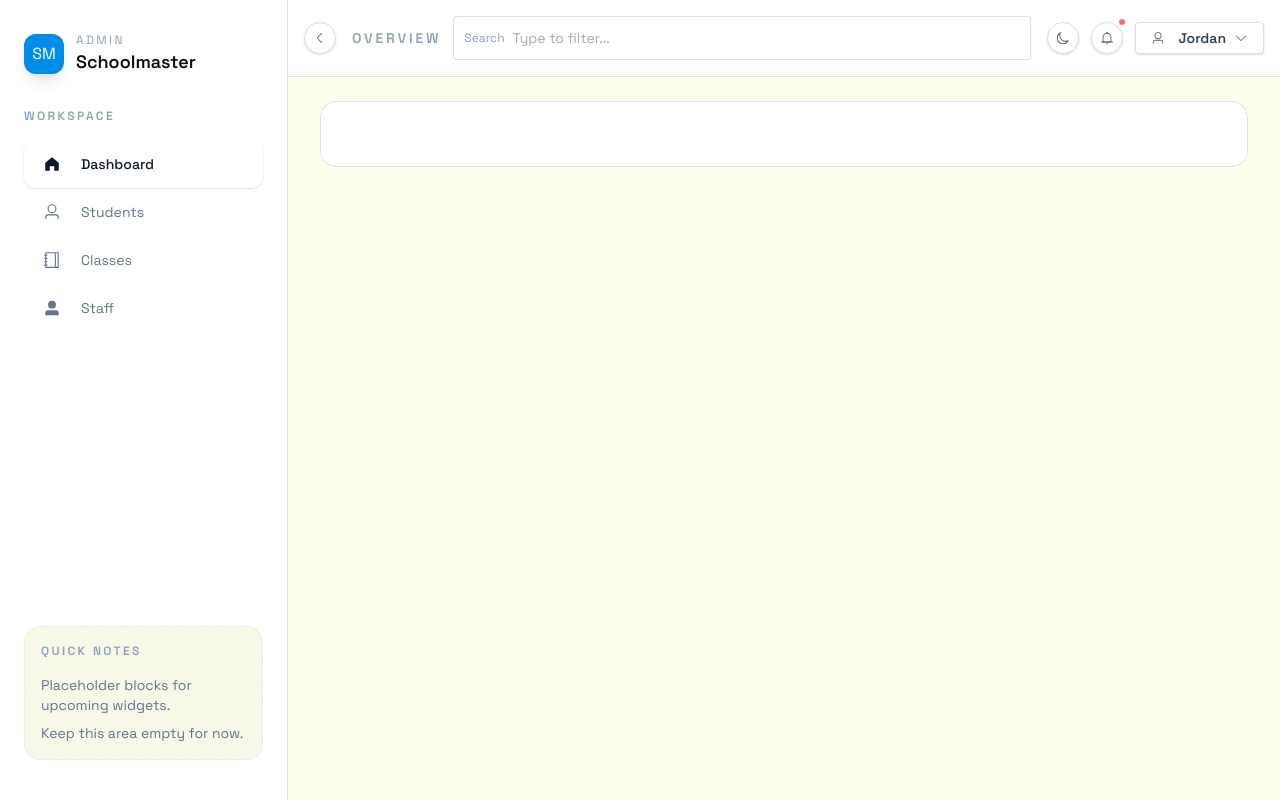
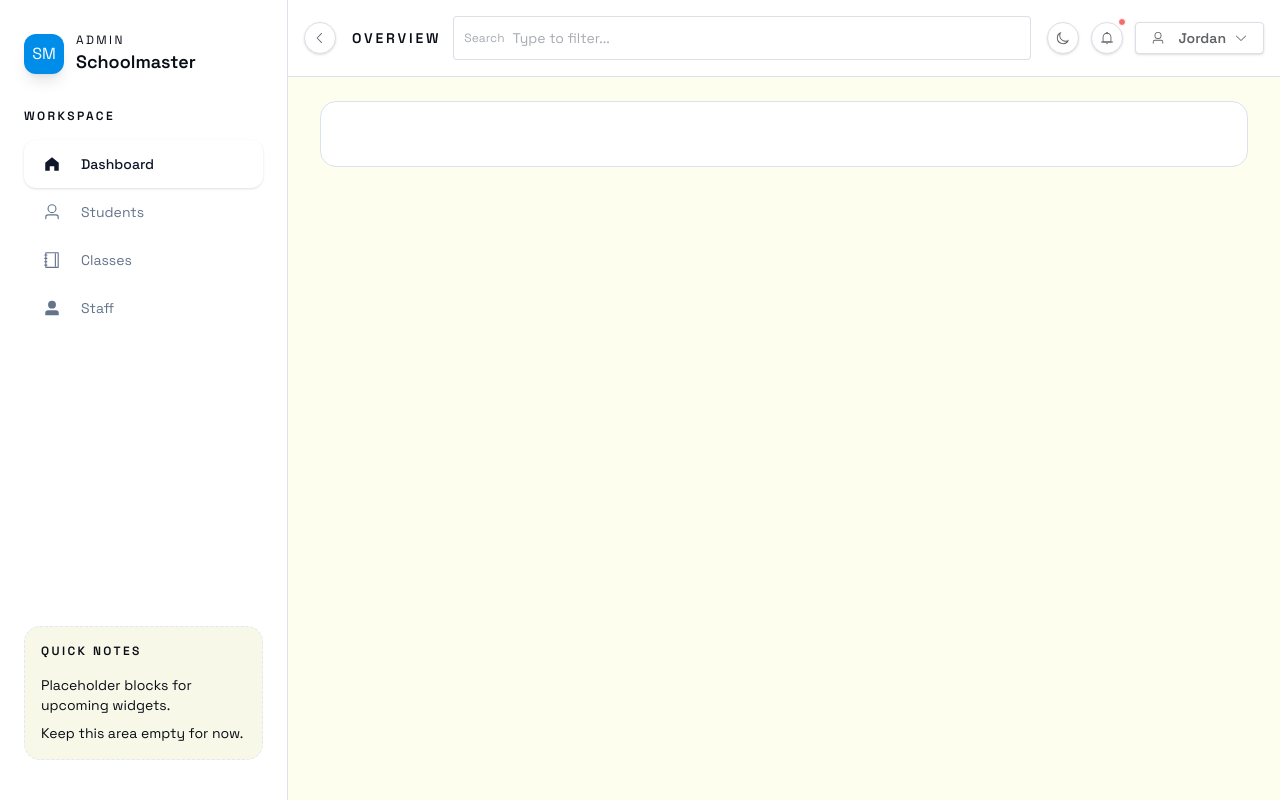
Before and after one commit to edersondev/schoolmaster-front, a Vue app: page / in a window 1280 px wide. Built offline with nearby package versions, Linux system fonts and the light colour scheme.

Commit message:
feat: refine UI styles across admin components for improved consistency

```diff
--- a/src/components/admin/AdminSidebar.vue
+++ b/src/components/admin/AdminSidebar.vue
@@ -18,14 +18,14 @@ const menuItems = [
 
 const menuItemClass = computed(() =>
   collapsed
-    ? '!h-12 !w-12 !justify-center !rounded-xl !px-0 !text-slate-500 hover:!bg-slate-50'
-    : '!h-12 !rounded-xl !px-4 !text-sm !text-slate-500 hover:!bg-slate-50'
+    ? '!h-12 !w-12 !justify-center !rounded-xl !px-0 hover:!bg-slate-50'
+    : '!h-12 !rounded-xl !px-4 !text-sm hover:!bg-slate-50'
 )
 
 const dashboardClass = computed(() =>
   collapsed
-    ? '!h-12 !w-12 !justify-center !rounded-xl !px-0 !text-slate-900 !bg-white !shadow-sm'
-    : '!h-12 !rounded-xl !px-4 !text-sm !font-medium !text-slate-900 !bg-white !shadow-sm'
+    ? '!h-12 !w-12 !justify-center !rounded-xl !px-0 !bg-white !shadow-sm'
+    : '!h-12 !rounded-xl !px-4 !text-sm !font-medium !bg-white !shadow-sm'
 )
 </script>
 
@@ -36,13 +36,13 @@ const dashboardClass = computed(() =>
         SM
       </div>
       <div v-if="!collapsed">
-        <p class="text-xs uppercase tracking-[0.2em] text-slate-400">Admin</p>
+        <p class="text-xs uppercase tracking-[0.2em]">Admin</p>
         <p class="text-lg font-semibold text-[color:var(--color-foreground)]">Schoolmaster</p>
       </div>
     </div>
 
     <div class="space-y-4" :class="collapsed ? 'w-full' : ''">
-      <p v-if="!collapsed" class="text-xs font-semibold uppercase tracking-[0.2em] text-slate-400">Workspace</p>
+      <p v-if="!collapsed" class="text-xs font-semibold uppercase tracking-[0.2em]">Workspace</p>
       <ElMenu
         class="border-0 !border-r-0 bg-transparent"
         background-color="transparent"
@@ -76,8 +76,8 @@ const dashboardClass = computed(() =>
       v-if="!collapsed"
       class="mt-auto space-y-4 rounded-2xl border border-dashed border-slate-200 bg-[color:var(--color-surface-muted)] p-4"
     >
-      <p class="text-xs font-semibold uppercase tracking-[0.2em] text-slate-400">Quick Notes</p>
-      <div class="space-y-2 text-sm text-slate-500">
+      <p class="text-xs font-semibold uppercase tracking-[0.2em]">Quick Notes</p>
+      <div class="space-y-2 text-sm">
         <p>Placeholder blocks for upcoming widgets.</p>
         <p>Keep this area empty for now.</p>
       </div>
--- a/src/components/admin/AdminThemeToggle.vue
+++ b/src/components/admin/AdminThemeToggle.vue
@@ -12,7 +12,7 @@ const buttonLabel = computed(() =>
 
 <template>
   <ElButton
-    class="h-10 w-10 items-center justify-center rounded-full border border-slate-200 bg-white text-slate-600 shadow-sm"
+    class="h-10 w-10 items-center justify-center rounded-full border border-slate-200 bg-white shadow-sm"
     circle
     plain
     @click="themeStore.toggleDark()"
--- a/src/components/admin/AdminTopbar.vue
+++ b/src/components/admin/AdminTopbar.vue
@@ -20,7 +20,7 @@ const searchQuery = shallowRef('')
   <header class="sticky top-0 z-30 border-b border-[color:var(--color-border)] bg-[color:var(--color-surface)] backdrop-blur">
     <div class="flex items-center gap-4 px-4 py-4 sm:px-4 lg:px-4">
       <ElButton
-        class="!hidden h-10 w-10 items-center justify-center rounded-full border border-slate-200 bg-[color:var(--color-surface)] text-slate-600 shadow-sm lg:!flex"
+        class="!hidden h-10 w-10 items-center justify-center rounded-full border border-slate-200 bg-[color:var(--color-surface)] shadow-sm lg:!flex"
         circle
         @click="emit('toggleDesktopSidebar')"
       >
@@ -32,7 +32,7 @@ const searchQuery = shallowRef('')
       </ElButton>
 
       <ElButton
-        class="inline-flex h-10 w-10 items-center justify-center rounded-xl border border-slate-200 bg-[color:var(--color-surface)] text-slate-600 shadow-sm lg:!hidden"
+        class="inline-flex h-10 w-10 items-center justify-center rounded-xl border border-slate-200 bg-[color:var(--color-surface)] shadow-sm lg:!hidden"
         plain
         @click="emit('toggleMobileSidebar')"
       >
@@ -43,19 +43,19 @@ const searchQuery = shallowRef('')
       </ElButton>
 
       <div class="flex flex-1 items-center gap-3">
-        <div class="hidden text-sm font-semibold uppercase tracking-[0.2em] text-slate-400 sm:block">
+        <div class="hidden text-sm font-semibold uppercase tracking-[0.2em] sm:block">
           Overview
         </div>
         <div class="flex-1">
           <ElInput
             v-model="searchQuery"
             class="h-11"
-            input-class="h-11 rounded-xl border border-slate-200 bg-[color:var(--color-surface)] pl-10 pr-4 text-sm text-slate-600 placeholder:text-slate-400 focus:outline-none"
+            input-class="h-11 rounded-xl border border-slate-200 bg-[color:var(--color-surface)] pl-10 pr-4 text-sm focus:outline-none"
             placeholder="Type to filter..."
             clearable
           >
             <template #prefix>
-              <span class="text-xs text-slate-400">Search</span>
+              <span class="text-xs">Search</span>
             </template>
           </ElInput>
         </div>
--- a/src/components/admin/AdminUserMenu.vue
+++ b/src/components/admin/AdminUserMenu.vue
@@ -19,15 +19,15 @@ const handleVisibleChange = (visible) => {
 <template>
   <ElDropdown trigger="click" placement="bottom-end" @visible-change="handleVisibleChange">
     <ElButton
-      class="h-10 rounded-xl border border-slate-200 bg-white px-3 text-sm text-slate-600 shadow-sm"
+      class="h-10 rounded-xl border border-slate-200 bg-white px-3 text-sm shadow-sm"
       plain
     >
       <span class="flex items-center gap-2">
-        <ElIcon class="text-base text-slate-500">
+        <ElIcon class="text-base">
           <User />
         </ElIcon>
-        <span class="text-sm font-semibold text-slate-700">{{ firstName }}</span>
-        <ElIcon class="text-base text-slate-400">
+        <span class="text-sm font-semibold">{{ firstName }}</span>
+        <ElIcon class="text-base">
           <ArrowUp v-if="isMenuOpen" />
           <ArrowDown v-else />
         </ElIcon>
@@ -38,14 +38,14 @@ const handleVisibleChange = (visible) => {
       <ElDropdownMenu class="min-w-[220px]">
         <ElDropdownItem disabled class="!cursor-default !opacity-100 !py-3">
           <div class="flex flex-col">
-            <span class="text-sm font-semibold text-slate-800">{{ user.name }}</span>
-            <span class="text-xs text-slate-500">{{ user.email }}</span>
+            <span class="text-sm font-semibold">{{ user.name }}</span>
+            <span class="text-xs">{{ user.email }}</span>
           </div>
         </ElDropdownItem>
 
         <ElDropdownItem>
-          <span class="flex items-center gap-2 text-sm text-slate-700">
-            <ElIcon class="text-base text-slate-500">
+          <span class="flex items-center gap-2 text-sm">
+            <ElIcon class="text-base">
               <Avatar />
             </ElIcon>
             Edit profile
@@ -53,8 +53,8 @@ const handleVisibleChange = (visible) => {
         </ElDropdownItem>
 
         <ElDropdownItem>
-          <span class="flex items-center gap-2 text-sm text-slate-700">
-            <ElIcon class="text-base text-slate-500">
+          <span class="flex items-center gap-2 text-sm">
+            <ElIcon class="text-base">
               <Setting />
             </ElIcon>
             Account settings
@@ -62,8 +62,8 @@ const handleVisibleChange = (visible) => {
         </ElDropdownItem>
 
         <ElDropdownItem>
-          <span class="flex items-center gap-2 text-sm text-slate-700">
-            <ElIcon class="text-base text-slate-500">
+          <span class="flex items-center gap-2 text-sm">
+            <ElIcon class="text-base">
               <Help />
             </ElIcon>
             Support
@@ -71,8 +71,8 @@ const handleVisibleChange = (visible) => {
         </ElDropdownItem>
 
         <ElDropdownItem divided>
-          <span class="flex items-center gap-2 text-sm text-slate-700">
-            <ElIcon class="text-base text-slate-500">
+          <span class="flex items-center gap-2 text-sm">
+            <ElIcon class="text-base">
               <SwitchButton />
             </ElIcon>
             Sign out
--- a/src/components/admin/AdminUserNotification.vue
+++ b/src/components/admin/AdminUserNotification.vue
@@ -52,7 +52,7 @@ const notifications = [
   <ElDropdown trigger="click" placement="bottom-end">
     <ElBadge is-dot class="inline-flex">
       <ElButton
-        class="h-10 w-10 items-center justify-center rounded-full border border-slate-200 bg-white text-slate-600 shadow-sm"
+        class="h-10 w-10 items-center justify-center rounded-full border border-slate-200 bg-white shadow-sm"
         circle
         plain
       >
@@ -65,10 +65,10 @@ const notifications = [
 
     <template #dropdown>
       <div
-        class="w-[360px] bg-white/95 p-4 shadow-[0_24px_80px_-40px_rgba(15,23,42,0.35)]"
+        class="w-[360px] border-[color:var(--color-border)] bg-[color:var(--color-surface)] p-4 shadow-[0_24px_80px_-40px_rgba(15,23,42,0.35)]"
       >
         <div class="flex items-center justify-between">
-          <span class="text-sm font-semibold text-slate-800">Notification</span>
+          <span class="text-sm font-semibold">Notification</span>
         </div>
 
         <div class="my-3 border-t border-slate-200" />
@@ -77,19 +77,19 @@ const notifications = [
           <el-dropdown-menu>
               <el-dropdown-item v-for="notice in notifications" :key="notice.id">
                 <div class="flex gap-3 border-b border-slate-100 py-3 last:border-b-0">
-                    <div class="flex h-10 w-10 items-center justify-center rounded-full bg-slate-100 text-slate-500">
+                    <div class="flex h-10 w-10 items-center justify-center rounded-full border border-[color:var(--color-border)]">
                         <ElIcon class="text-base">
                             <Avatar />
                         </ElIcon>
                     </div>
 
                     <div class="flex-1">
-                        <span class="text-sm text-slate-700 whitespace-pre-line">
-                            <span class="font-semibold text-slate-800">{{ notice.name }}</span>
+                        <span class="text-sm whitespace-pre-line">
+                            <span class="font-semibold">{{ notice.name }}</span>
                             {{ notice.description }}
-                            <span class="font-semibold text-slate-800">{{ notice.feature }}</span>
+                            <span class="font-semibold">{{ notice.feature }}</span>
                         </span>
-                        <div class="mt-1 text-xs text-slate-400">
+                        <div class="mt-1 text-xs">
                             {{ notice.feature }} - {{ notice.time }}
                         </div>
                     </div>
```
